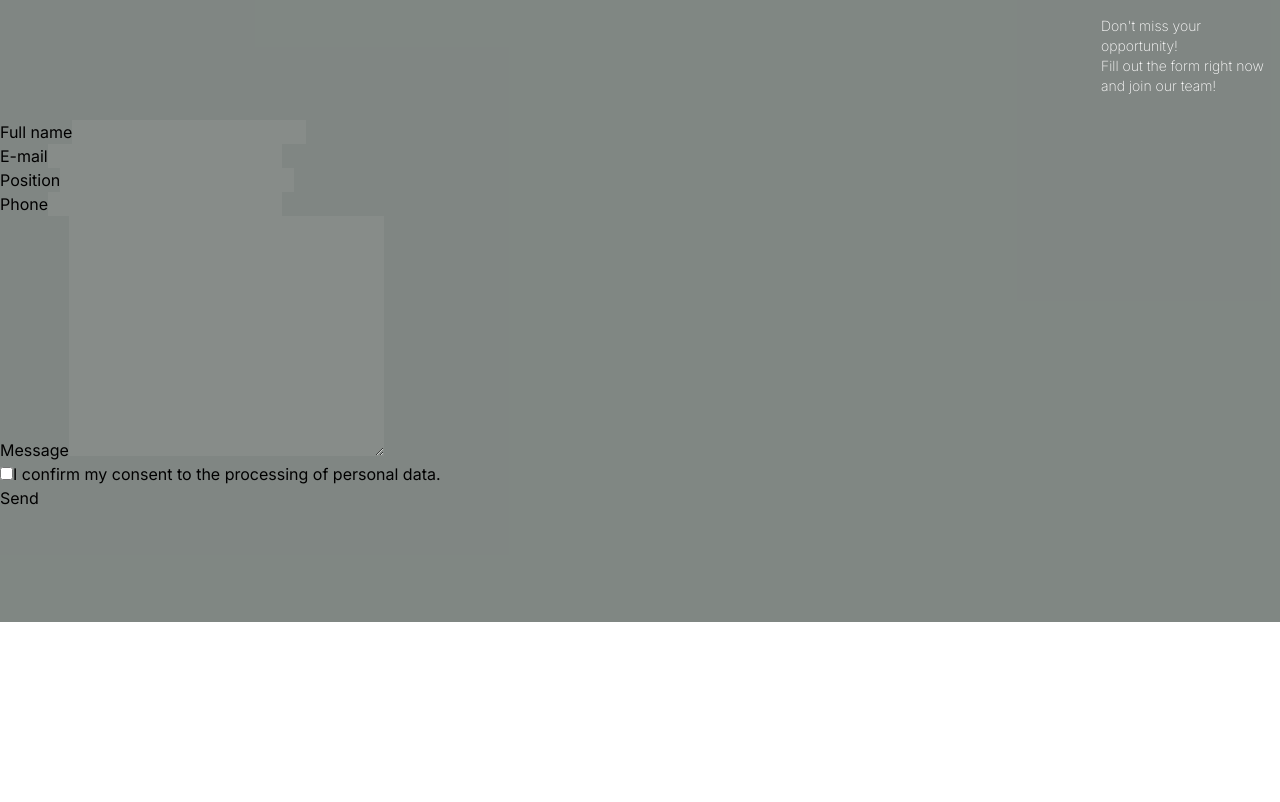
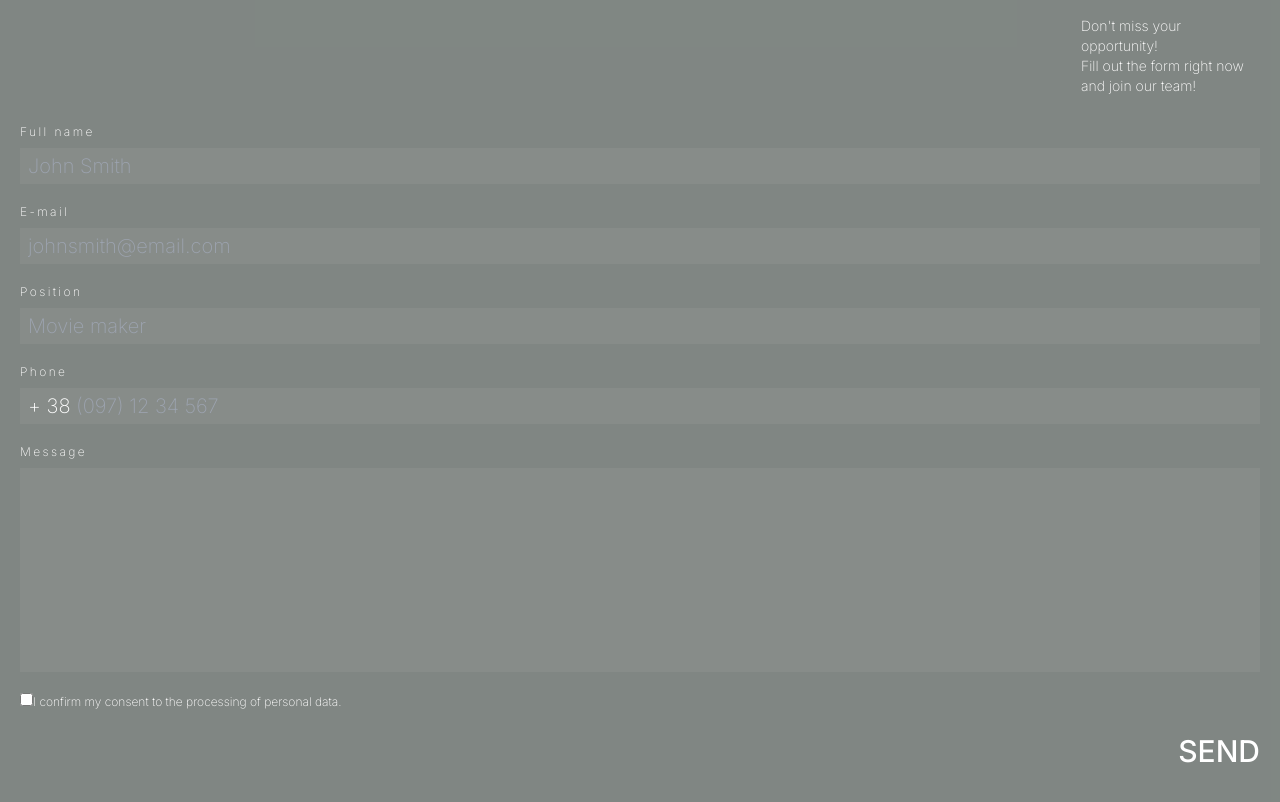
Before and after one commit to emmabaka/carp-travel, a Next.js app: page / in a window 1280 px wide. Shown: the part 2240-3042 px from the top of the page. Before the commit the page ends 2862 px from the top, so only its background shows below. Built offline with nearby package versions, Linux system fonts and the light colour scheme; a web font is replaced by a local one.

Commit message:
feat: add choose us form validation and styles for the form

```diff
--- a/package.json
+++ b/package.json
@@ -17,6 +17,7 @@
     "react": "18.2.0",
     "react-dom": "18.2.0",
     "react-hook-form": "^7.45.4",
+    "react-input-mask": "^3.0.0-alpha.2",
     "tailwindcss": "3.3.3"
   }
 }
--- a/src/components/ChooseUsForm/ChooseUsForm.jsx
+++ b/src/components/ChooseUsForm/ChooseUsForm.jsx
@@ -1,42 +1,68 @@
 "use client";
 import { useForm } from "react-hook-form";
+import InputMask from "react-input-mask";
+import s from "./ChooseUsForm.module.css";
+
 
 const ChooseUsForm = () => {
   const {
     handleSubmit,
     register,
     formState: { errors },
-  } = useForm();
-  const onSubmit = (values) => console.log(values);
-
+    formState,
+  } = useForm({
+    mode: "onBlur",
+    defaultValues: {
+      name: "",
+      email: "",
+      position: "",
+      phone: "",
+      message: "",
+      confirm: "",
+    },
+  });
+  const onSubmit = (values) => {
+    console.log(values);
+  };
+  console.log(errors);
+  console.log(formState);
   return (
-    <div className="py-[56px]">
+    <div className="py-[56px] px-5">
       <p className="text-14 text-white font-extralight leading-5 max-w-[179px] ml-auto pb-[24px]">
         Don&apos;t miss your opportunity!
         <br />
         Fill out the form right now and join our team!
       </p>
-      <form className=" bg-transparent">
-        <div>
-          <label htmlFor="name">Full name</label>
+      <form className="bg-transparent" onSubmit={handleSubmit(onSubmit)}>
+        <div className="relative flex flex-col gap-1 pb-4">
+          <label className={s.label} htmlFor="name">
+            Full name
+          </label>
+          <div className="relative">
             <input
-            className=" bg-backgroundInput"
+              className={`${s.input} px-2`}
               type="text"
               {...register("name", {
                 required: "Required",
                 pattern: {
                   value:
-                  /^[A-Za-zА-Яа-яЁёіїєґ]+\s[A-Za-zА-Яа-яЁёіїєґ]+\s?[A-Za-zА-Яа-яЁёіїєґ]*$/,
+                    /^[a-zA-ZÀ-ÖØ-öø-ÿ]+([-'][a-zA-ZÀ-ÖØ-öø-ÿ]+)*(\s[a-zA-ZÀ-ÖØ-öø-ÿ]+([-'][a-zA-ZÀ-ÖØ-öø-ÿ]+)*)*$/,
                   message: "Incorrect name",
                 },
               })}
               id="name"
+              placeholder="John Smith"
             />
+            <p className={s.error}>{errors.name && errors.name.message}</p>
           </div>
-        <div>
-          <label htmlFor="email">E-mail</label>
+        </div>
+        <div className="relative flex flex-col gap-1 pb-4">
+          <label className={s.label} htmlFor="email">
+            E-mail
+          </label>
+          <div className="relative">
             <input
-            className=" bg-backgroundInput"
+              className={`${s.input} px-2`}
               type="email"
               {...register("email", {
                 required: "Required",
@@ -46,53 +72,80 @@ const ChooseUsForm = () => {
                 },
               })}
               id="email"
+              placeholder="johnsmith@email.com"
             />
+            <p className={s.error}>{errors.email && errors.email.message}</p>
           </div>
-        <div>
-          <label htmlFor="position">Position</label>
+        </div>
+        <div className="flex flex-col gap-1 pb-4">
+          <label className={s.label} htmlFor="position">
+            Position
+          </label>
           <input
-            className=" bg-backgroundInput"
+            className={`${s.input} px-2`}
             type="text"
             {...register("position", {
               required: false,
             })}
             id="position"
+            placeholder="Movie maker"
           />
         </div>
-        <div>
-          <label htmlFor="phone">Phone</label>
-          <input
-            className=" bg-backgroundInput"
+        <div className="flex flex-col gap-1 pb-4">
+          <label className={s.label} htmlFor="phone">
+            Phone
+          </label>
+          <div className="relative">
+            <InputMask
+              className={`${s.input} pl-14 pr-2`}
               type="text"
+              mask="(999) 99 99 999"
               {...register("phone", {
                 required: false,
                 pattern: {
-                value: /^\+380\d{9}$/,
+                  value: /^\(\d{3}\) \d{2} \d{2} \d{3}$/,
                   message: "Incorrect phone",
                 },
               })}
               id="phone"
+              maskPlaceholder="(&bull;&bull;&bull;) &bull;&bull; &bull;&bull; &bull;&bull;&bull;"
+              placeholder="(097) 12 34 567"
             />
+            <span className="absolute left-2 top-2/4 -translate-y-1/2 text-20 text-white font-extralight leading-6">
+              + 38
+            </span>
+            <p className={s.error}>{errors.phone && errors.phone.ref.value}</p>
           </div>
-        <div>
-          <label htmlFor="message">Message</label>
+        </div>
+        <div className="flex flex-col gap-1 pb-4">
+          <label className={s.label} htmlFor="message">
+            Message
+          </label>
           <textarea
-            className=" bg-backgroundInput"
+            className={`${s.input} px-2 resize-none`}
             {...register("message", {
               required: false,
             })}
             id="message"
-            cols="30"
-            rows="10"
+            cols="25"
+            rows="8"
           />
         </div>
-        <div>
+        <div className="pb-4">
           <input type="checkbox" name="confirm" id="confirm" />
-          <label htmlFor="confirm">
+          <label
+            className="text-12 text-white font-extralight leading-[22px]"
+            htmlFor="confirm"
+          >
             I confirm my consent to the processing of personal data.
           </label>
         </div>
-        <button type="submit">Send</button>
+        <button
+          className="block text-30 text-white font-medium uppercase ml-auto"
+          type="submit"
+        >
+          Send
+        </button>
       </form>
     </div>
   );
--- /dev/null
+++ b/src/components/ChooseUsForm/ChooseUsForm.module.css
@@ -0,0 +1,13 @@
+@tailwind components;
+
+@layer components {
+  .error {
+    @apply absolute right-0 bottom-0 translate-y-full text-12 text-red font-extralight leading-6 tracking-[2.4px];
+  }
+  .input {
+    @apply bg-backgroundInput text-20 text-white font-extralight leading-6 py-[6px] w-full;
+  }
+  .label {
+    @apply text-12 text-white font-extralight leading-6 tracking-[2.4px];
+  }
+}
```
Also changed, not shown: 1 other file (tests, documents, lock files or other folders). Lines whose indentation alone changed are shown as unchanged.
